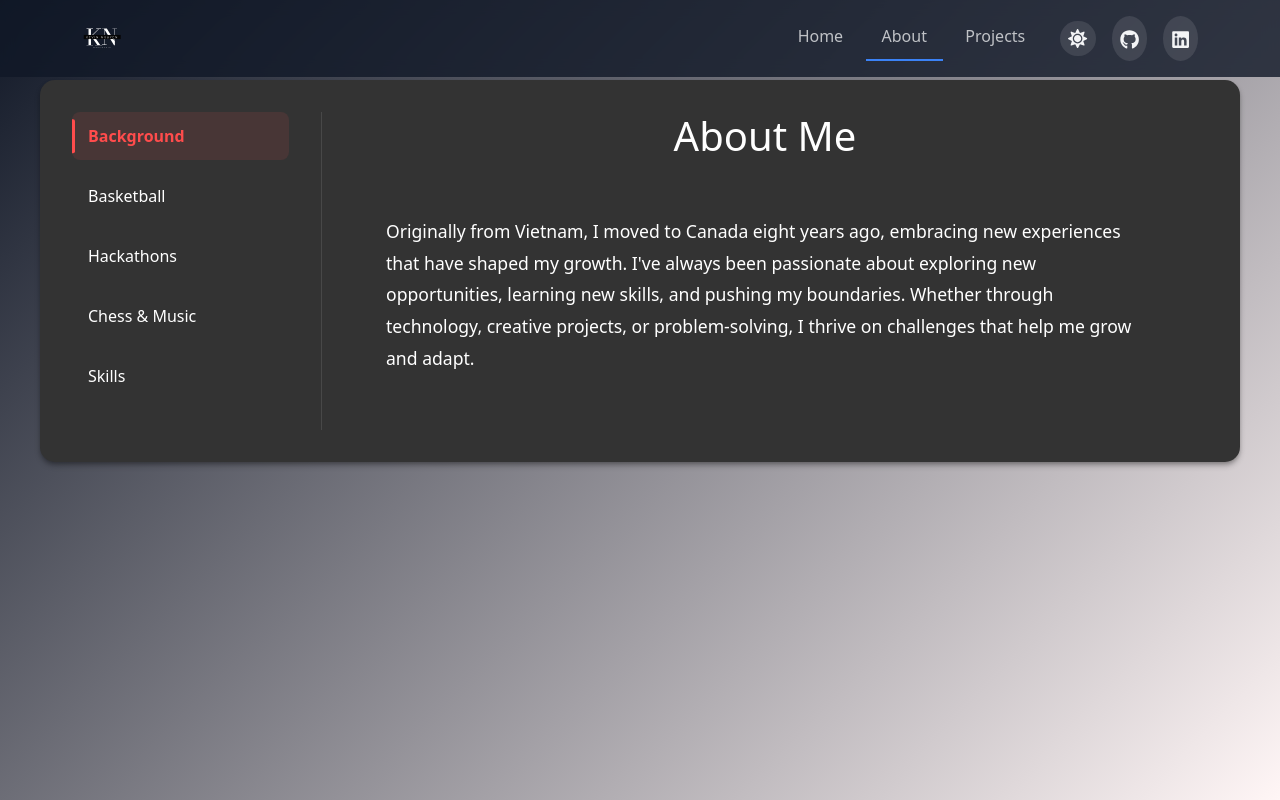
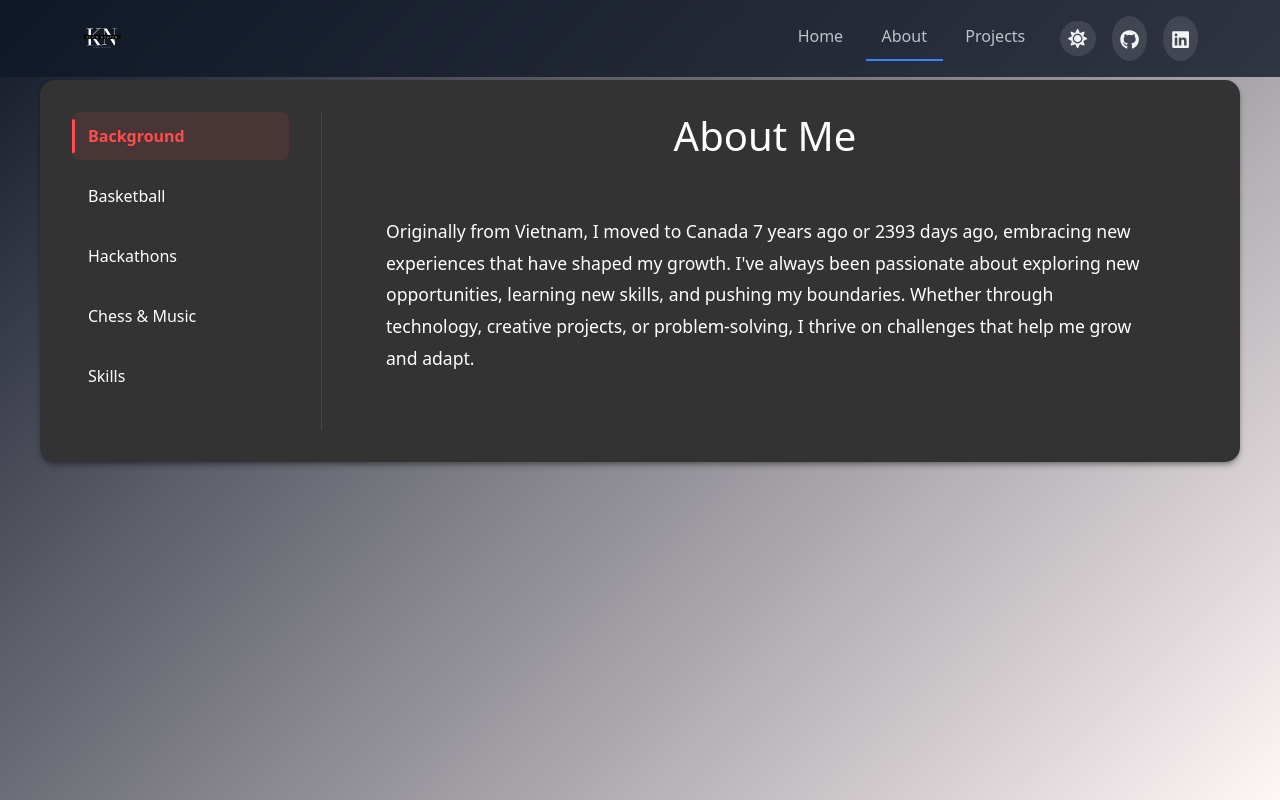
Before and after one commit to KevinDal2027/KevinPortfolio, a React (Vite) app: page /about in a window 1280 px wide. Built offline with nearby package versions, Linux system fonts and the light colour scheme.

Commit message:
added real time feature so it looks cool

```diff
--- a/src/components/About.jsx
+++ b/src/components/About.jsx
@@ -19,13 +19,32 @@ const About = ({ darkMode }) => {
     setOpenSection(openSection === section ? null : section);
   };
 
+
+  const calculateDaysSince = (startDate) => {
+    const start = new Date(startDate);
+    const now = new Date();
+    const diffTime = now - start;
+    return Math.floor(diffTime / (1000 * 60 * 60 * 24));
+  };
+
+  const days = calculateDaysSince('2018-08-01');
+
+  const calculateYearsSince = (startDate) => {
+    const start = new Date(startDate);
+    const now = new Date();
+    const diffTime = now - start;
+    return Math.ceil(diffTime / (365000*60*60*24));
+  };
+
+  const year = calculateYearsSince('2018-08-01');
+
   const renderContent = () => {
     switch (openSection) {
       case 'background':
         return (
           <div className='about-content'>
             <p>
-              Originally from Vietnam, I moved to Canada eight years ago, embracing new experiences that have shaped my growth. I've always been passionate about exploring new opportunities, learning new skills, and pushing my boundaries. Whether through technology, creative projects, or problem-solving, I thrive on challenges that help me grow and adapt.
+              Originally from Vietnam, I moved to Canada {year} years ago or {days} days ago, embracing new experiences that have shaped my growth. I've always been passionate about exploring new opportunities, learning new skills, and pushing my boundaries. Whether through technology, creative projects, or problem-solving, I thrive on challenges that help me grow and adapt.
             </p>
           </div>
         );
```
